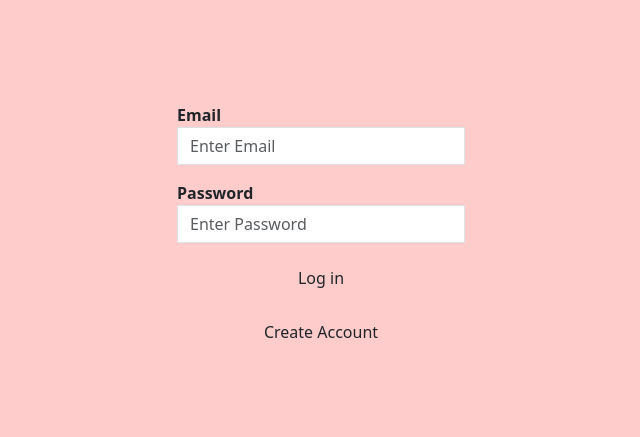
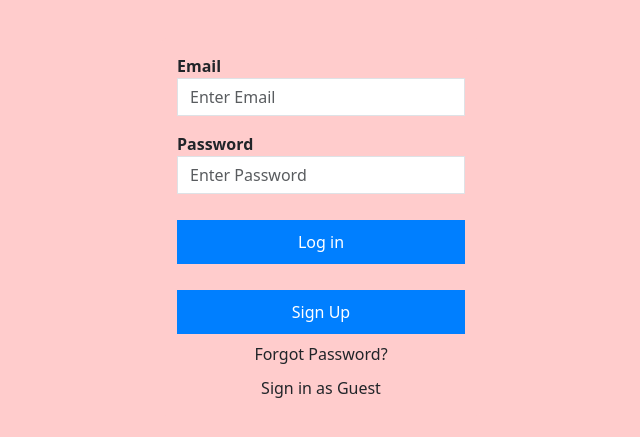
Before and after one commit to Larrayne/HerGuard, a React (Create React App) app in the folder Frontend/: page / in a window 1280 px wide. Shown: the part 173-610 px from the top of the page, without its empty margins (319-959 px from the left). Built offline with nearby package versions, Linux system fonts and the light colour scheme.

Commit message:
updtaed login and sign up page

```diff
--- a/Frontend/src/App.css
+++ b/Frontend/src/App.css
@@ -1,17 +1,42 @@
 .custom-bg {
-  background-color: #ffcccc; /* Light pink background */
+  background-color: #ffcccc;
 }
 
 .bg-pink {
-  background-color: #ffcccc; /* Light pink form background */
+  background-color: #ffcccc;
 }
 
 .custom-button {
-  background-color: #007FFF; /* Light blue button */
+  background-color: #007FFF;
+  color: white;
   border: none;
-  color: white;
+  padding: 10px 15px;
+  border-radius: 0.25rem;
+  text-align: center;
+  display: inline-block;
+  width: 100%;
+  text-decoration: none;
+  margin-top: 10px;
+  cursor: pointer;
 }
 
+
 .custom-button:hover {
-  background-color: #007FFF; /* Keep light blue button on hover */
+  background-color: #007FFF;
 }
+
+.custom-link {
+  color: inherit;
+  text-decoration: none;
+  display: block;
+  margin-top: 10px;
+}
+
+.custom-link:first-of-type {
+  margin-top: 0;
+}
+
+
+.custom-link:hover {
+  text-decoration: underline;
+}
--- a/Frontend/src/Login.js
+++ b/Frontend/src/Login.js
@@ -15,9 +15,13 @@ function Login() {
                         <label htmlFor='password'><strong>Password</strong></label>
                         <input type='password' placeholder='Enter Password' className='form-control rounded-0' />
                     </div>
-                    <button className='btn custom-button w-100 rounded-0'>Log in</button>
+                    <button type='submit' className='custom-button w-100 rounded-0'>Log in</button>
                     <p></p>
-                    <Link to="/signup" className='btn custom-button w-100 rounded-0 text-decoration-none'>Create Account</Link>
+                    <Link to="/signup" className='custom-button w-100 rounded-0 text-decoration-none'>Sign Up</Link>
+                    <div className='mt-2 text-center'>
+                        <Link to="/forgot-password" className='custom-link'>Forgot Password?</Link>
+                        <Link to="/guest" className='custom-link'>Sign in as Guest</Link>
+                    </div>
                 </form>
             </div>
         </div>
--- a/Frontend/src/SignUp.js
+++ b/Frontend/src/SignUp.js
@@ -1,6 +1,6 @@
 import React from 'react';
 import { Link } from 'react-router-dom';
-import './App.css'; // Make sure to import your CSS file
+import './App.css';
 
 function SignUp() {
     return (
@@ -32,9 +32,9 @@ function SignUp() {
                         <label htmlFor='confirm-password'><strong>Re-enter Password</strong></label>
                         <input type='password' placeholder='Re-enter Password' className='form-control rounded-0' />
                     </div>
-                    <button className='btn custom-button w-100 rounded-0'>Sign Up</button>
+                    <button type='submit' className='custom-button w-100 rounded-0'>Sign Up</button>
                     <p></p>
-                    <Link to="/" className='btn custom-button w-100 rounded-0 text-decoration-none'>Login</Link>
+                    <Link to="/" className='custom-button w-100 rounded-0 text-decoration-none'>Login</Link>
                 </form>
             </div>
         </div>
```
